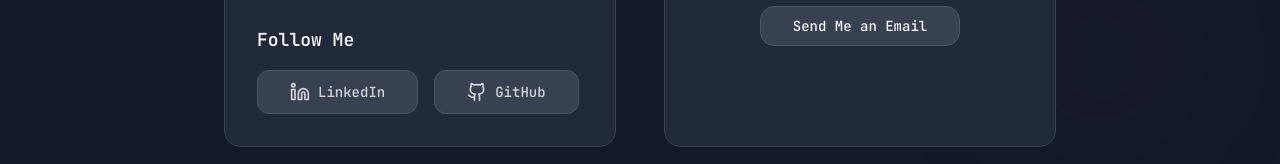
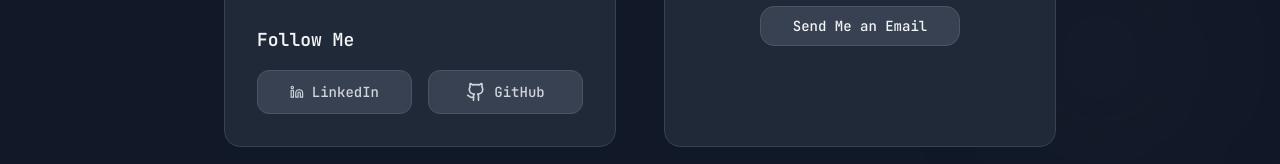
Before and after one commit to kamleshp214/newportfolio, a React (Vite) app: page / in a window 1280 px wide. Shown: the part 7586-7750 px from the top of the page. Built offline with nearby package versions, Linux system fonts and the light colour scheme.

Commit message:
Fix GitHub button issue in mobile view: added flex-wrap, flex-1, min-w-[120px], and justify-center for responsive social buttons

```diff
--- a/src/components/Contact.tsx
+++ b/src/components/Contact.tsx
@@ -112,7 +112,7 @@ const Contact = () => {
 
               <div className="pt-8">
                 <h4 className="text-lg font-semibold text-gray-100 mb-4 font-mono">Follow Me</h4>
-                <div className="flex gap-4">
+                <div className="flex flex-wrap gap-4">
                   {socialLinks.map((social, index) => {
                     const IconComponent = social.icon;
                     return (
@@ -121,7 +121,7 @@ const Contact = () => {
                         variant="outline"
                         size="lg"
                         onClick={() => window.open(social.href, '_blank')}
-                        className={`flex items-center gap-2 bg-gray-700 border-gray-600 text-gray-300 hover:bg-gray-600 hover:text-gray-100 hover:border-gray-500 transition-all duration-300 hover:scale-105 font-mono ${
+                        className={`flex items-center gap-2 bg-gray-700 border-gray-600 text-gray-300 hover:bg-gray-600 hover:text-gray-100 hover:border-gray-500 transition-all duration-300 hover:scale-105 font-mono flex-1 min-w-[120px] justify-center ${
                           visibleItems[contactInfo.length + index] ? 'animate-slide-in-up' : 'opacity-0'
                         }`}
                         style={{ animationDelay: `${(contactInfo.length + index) * 0.2}s` }}
```
